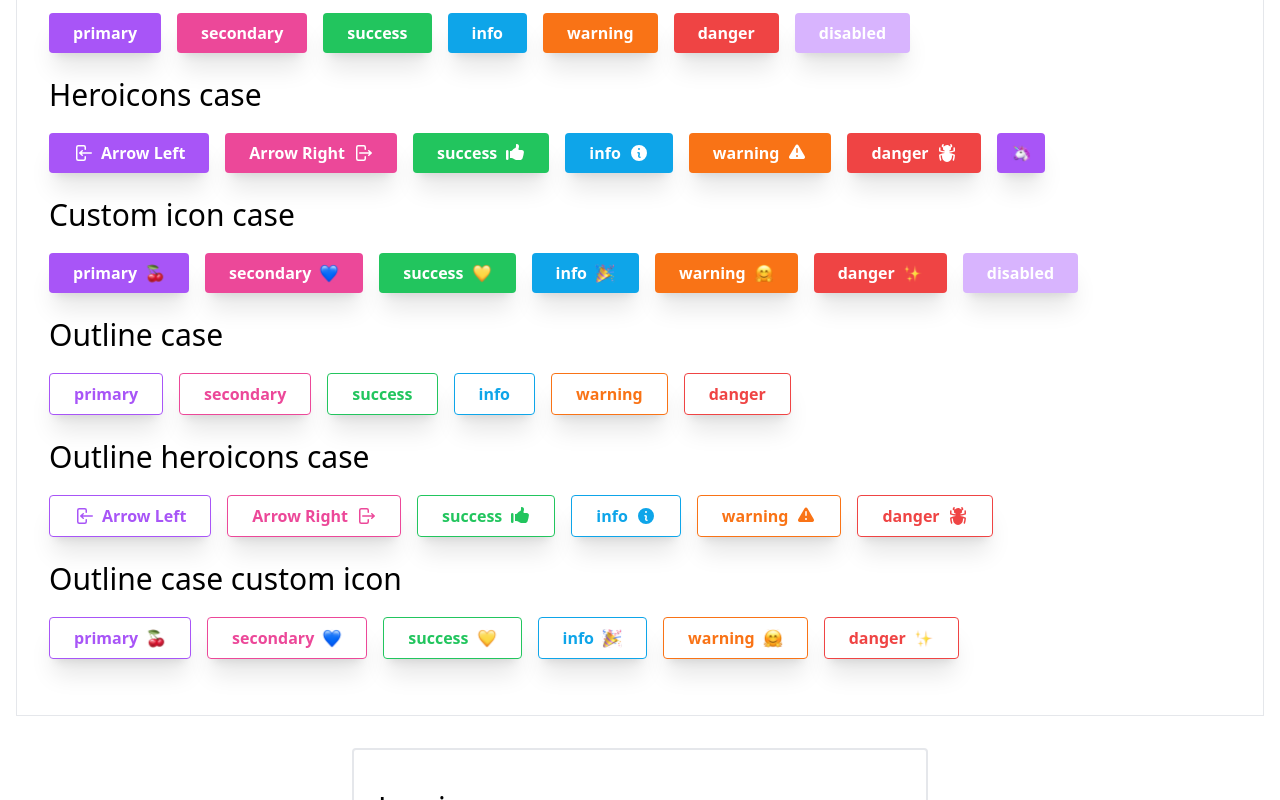
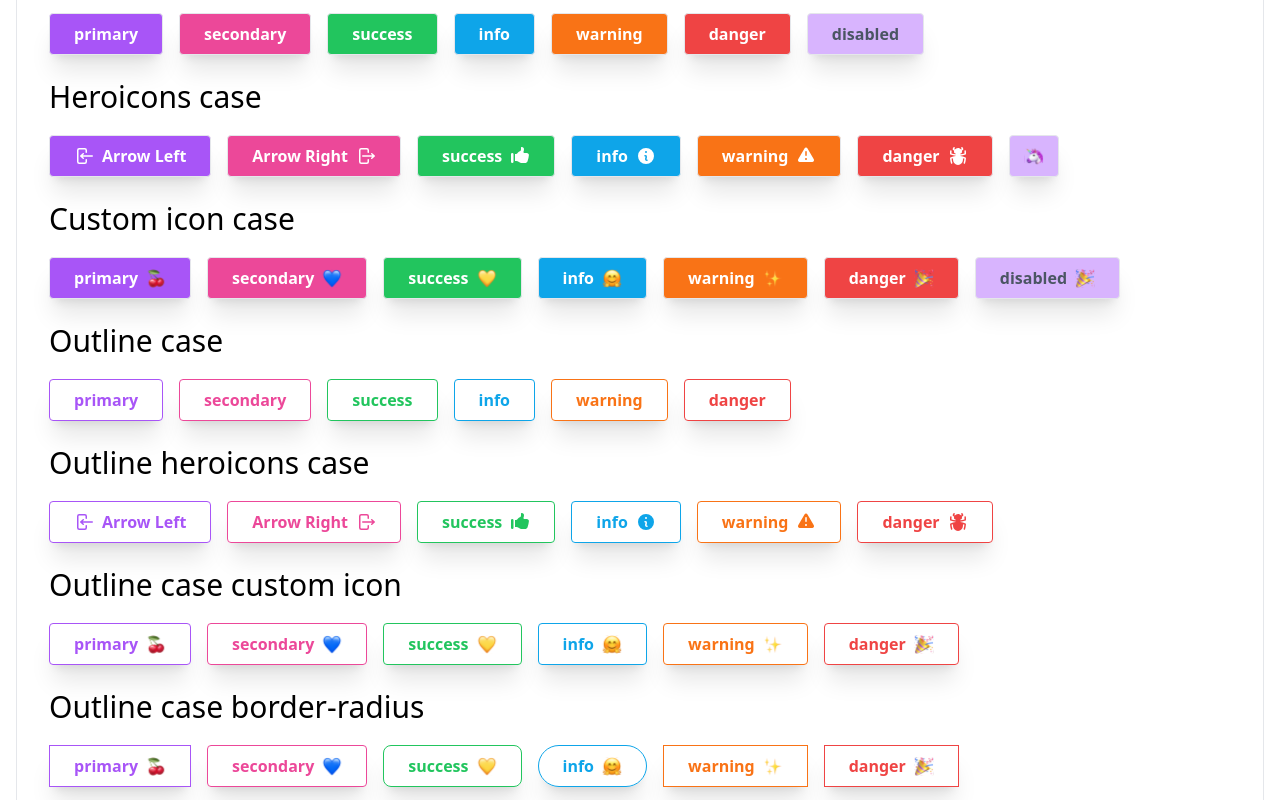
Before and after one commit to RostislavSuslov/Kalyna.design-Kraken, a Vue app: page / in a window 1280 px wide. Shown: the part 180-980 px from the top of the page. Built offline with nearby package versions, Linux system fonts and the light colour scheme.

Commit message:
feat: refactoring CustomButton.vue add sezi and borderRadius

```diff
--- a/src/App.vue
+++ b/src/App.vue
@@ -7,16 +7,12 @@
   import WrapperCustomButton from "@/components/WrapperCustomButton.vue";
   import ArrCities from "@/composables/cities.js"
 
-
-
-
-
   const input = ref('')
   const inputError = computed(()=> {
       return input.value.trim().length ? '' : 'Input is required'
   })
 
-  const helperText = computed(()=>{
+  const helperText = computed(()=> {
     return "A smile always expresses positive emotions: happiness, joy, fun. Smile at someone and they'll smile back :)"
   });
 
--- a/src/components/CustomButton.vue
+++ b/src/components/CustomButton.vue
@@ -1,12 +1,7 @@
 <script setup>
   import {computed} from "vue";
   import {cva} from "class-variance-authority";
-  import IconChery from '@/components/icons/IconCherry.vue';
-  import IconHeartsBlue from '@/components/icons/IconHeartsBlue.vue';
-  import IconHeartsYellow from '@/components/icons/IconHeartsYellow.vue';
-  import IconHugs from '@/components/icons/IconHugs.vue';
-  import IconMagic from '@/components/icons/IconMagic.vue';
-  import IconPetard from "@/components/icons/IconPetard.vue";
+
   import IconUnicorn from "@/components/icons/IconUnicorn.vue";
 
   const props = defineProps({
@@ -16,82 +11,126 @@
     },
     variation: {
       type: String,
-      validator: val => ["primary", "secondary", "warning", "danger", "text"].includes(val),
+      validator: val => [
+       "contained",
+       "outlined"
+      ].includes(val),
+      default: "contained",
+    },
+    color: {
+      type: String,
+      validator: val => [
+        "primary",
+        "secondary",
+        "success",
+        "warning",
+        "danger",
+        "info",
+      ].includes(val),
       default: "primary",
     },
-    leftIcon: Object,
-    rightIcon: Object,
-    iconCherry: Boolean,
-    iconHeartsBlue: Boolean,
-    iconHeartsYellow: Boolean,
-    iconHugs: Boolean,
-    iconMagic: Boolean,
-    iconPetard: Boolean,
-    iconUnicorn: Boolean,
+    size: {
+      type: String,
+      validator: val => [
+          'base',
+          'md',
+          'lg',
+      ].includes(val),
+      default: "base",
+    },
+    borderRadius: {
+      type: String,
+      validator: val => [
+        'none',
+        'sm',
+        'lg'
+      ].includes(val),
+      default: "first",
+    },
+    leftIcon:  [Object, Function],
+    rightIcon: [Object, Function],
     disabled: Boolean,
+    loading: Boolean,
   })
+const isDisabled = computed(()=> props.disabled || props.loading)
+  const buttonClass = computed(()=> {
+    const cvaProps = {
+      disabled: isDisabled.value,
+      borderRadius: props.borderRadius,
+      size: props.size,
 
-  const buttonClass = computed(()=>{
-    return cva("inline-flex items-center justify-center font-bold py-2 px-6 shadow-xl rounded cursor-pointer",
+    }
+    if(!isDisabled.value) {
+      cvaProps[props.variation] = props.color
+    }
+
+    return cva("inline-flex items-center justify-center font-bold border shadow-xl rounded cursor-pointer min-h-[42px]",
         {
             variants: {
-              variation: {
+                contained: {
                   primary:   "bg-purple-500 text-white hover:bg-purple-700",
                   secondary: "bg-pink-500   text-white hover:bg-pink-700",
                   success:   "bg-green-500  text-white hover:bg-green-700",
                   warning:   "bg-orange-500 text-white hover:bg-orange-700",
                   danger:    "bg-red-500    text-white hover:bg-red-700",
                   info:      "bg-sky-500    text-white hover:bg-sky-700",
-
-                  outlinePrimary:   "border border-purple-500 text-purple-500 hover:bg-purple-700  hover:text-white",
-                  outlineSecondary: "border border-pink-500   text-pink-500   hover:bg-pink-700    hover:text-white",
-                  outlineSuccess:   "border border-green-500  text-green-500  hover:bg-green-700   hover:text-white",
-                  outlineWarning:   "border border-orange-500 text-orange-500 hover:bg-orange-700  hover:text-white",
-                  outlineDanger:    "border border-red-500    text-red-500    hover:bg-red-700     hover:text-white",
-                  outlineInfo:      "border border-sky-500    text-sky-500    hover:bg-sky-700     hover:text-white",
-              },
-              disabled: {
-                  true: "!bg-purple-300 !tex-gray-600 hover:bg-gray-200 cursor-not-allowed"
-              }
-            }
+                },
+                outlined: {
+                  primary:   "border-purple-500 text-purple-500 hover:bg-purple-700  hover:text-white",
+                  secondary: "border-pink-500   text-pink-500   hover:bg-pink-700    hover:text-white",
+                  success:   "border-green-500  text-green-500  hover:bg-green-700   hover:text-white",
+                  warning:   "border-orange-500 text-orange-500 hover:bg-orange-700  hover:text-white",
+                  danger:    "border-red-500    text-red-500    hover:bg-red-700     hover:text-white",
+                  info:      "border-sky-500    text-sky-500    hover:bg-sky-700     hover:text-white",
+                },
+                 disabled: {
+                  true: "bg-purple-300 text-gray-600 !cursor-not-allowed"
+                },
+                borderRadius:{
+                    none: 'rounded-none',
+                    base: "rounded",
+                    sm: "rounded-lg",
+                    lg: "rounded-3xl",
+                },
+                size: {
+                  base: "py-2 px-6",
+                  md: "py-4 px-12",
+                  lg: "py-8 px-16",
+                },
+            },
         }
-    )({
-      variation: props.variation,
-      disabled: props.disabled,
-    })
-
+    )(cvaProps)
+    //props.variation
 
   })
 </script>
 
 <template>
-  <component :is="props.as" :disabled="props.disabled" :class="buttonClass" >
-    <IconUnicorn  v-if="props.iconUnicorn" />
+  <component :is="as" :disabled="isDisabled" :class="buttonClass" >
+    <IconUnicorn v-if="loading" />
     <component
-    :is="props.leftIcon"
+    :is="leftIcon"
     :class="[
         'w-5 h-5 mr-2',
-         props.iconUnicorn && 'invisible'
+         loading && 'invisible'
          ]"
 
   />
-    <span :class="[props.iconUnicorn && 'invisible']">
+    <span :class="[loading && 'invisible']">
         <slot />
     </span>
-    <component
-        :is="props.rightIcon"
-        v-if="!props.iconUnicorn"
-        :class="[
+
+
+    <slot name="icon">
+      <component
+          :is="rightIcon"
+          v-if="rightIcon"
+          :class="[
         'w-5 h-5 ml-2',
-         props.iconUnicorn && 'invisible'
+         loading && 'invisible'
          ]"
-    />
-    <IconChery :class="[props.iconCherry]" v-if="props.iconCherry" />
-    <IconHeartsBlue :class="[props.iconHeartsBlue]" v-if="props.iconHeartsBlue" />
-    <IconHeartsYellow :class="[props.iconHeartsYellow]" v-if="props.iconHeartsYellow" />
-    <IconHugs :class="[props.iconHugs]" v-if="props.iconHugs" />
-    <IconMagic :class="[props.iconMagic]" v-if="props.iconMagic" />
-    <IconPetard :class="[props.iconPetard]" v-if="props.iconPetard" />
+      />
+    </slot>
   </component>
 </template>
 
--- a/src/components/WrapperCustomButton.vue
+++ b/src/components/WrapperCustomButton.vue
@@ -1,70 +1,178 @@
 <template>
   <div class="button-row flex flex-col p-8 border my-8">
     <h2 class="text-5xl mb-6">Button task</h2>
-    <div class="flex flex-wrap gap-4 mb-6">
+    <div class="flex flex-wrap items-center gap-4 mb-6">
       <h3 class="block w-full text-3xl mb-1">Default case</h3>
-      <CustomButton variation="primary">primary</CustomButton>
-      <CustomButton variation="secondary">secondary</CustomButton>
-      <CustomButton variation="success">success</CustomButton>
-      <CustomButton variation="info">info</CustomButton>
-      <CustomButton variation="warning">warning</CustomButton>
-      <CustomButton variation="danger">danger</CustomButton>
-      <CustomButton disabled variation="primary">disabled</CustomButton>
+      <CustomButton>primary</CustomButton>
+      <CustomButton color="secondary">secondary</CustomButton>
+      <CustomButton color="success">success</CustomButton>
+      <CustomButton color="info">info</CustomButton>
+      <CustomButton color="warning">warning</CustomButton>
+      <CustomButton color="danger">danger</CustomButton>
+      <CustomButton disabled>disabled</CustomButton>
     </div>
-    <div class="flex flex-wrap gap-4 mb-6">
-      <h3 class="block w-full text-3xl mb-1">Heroicons case</h3>
-      <CustomButton as="a" :left-icon="ArrowLeftOnRectangleIcon">Arrow Left</CustomButton>
-      <CustomButton as="a" variation="secondary" :right-icon="ArrowRightOnRectangleIcon">Arrow Right</CustomButton>
-      <CustomButton as="a" variation="success" :right-icon="HandThumbUpIcon">success</CustomButton>
-      <CustomButton as="a" variation="info" :right-icon="InformationCircleIcon">info</CustomButton>
-      <CustomButton as="a" variation="warning" :right-icon="ExclamationTriangleIcon">warning</CustomButton>
-      <CustomButton as="a" variation="danger" :right-icon="BugAntIcon">danger</CustomButton>
+    <div class="flex flex-wrap gap-4 mb-6 items-center">
+     <h3 class="block w-full text-3xl mb-1">Heroicons case</h3>
+      <CustomButton as="a" href="#" :left-icon="ArrowLeftOnRectangleIcon">Arrow Left</CustomButton>
+      <CustomButton as="a" color="secondary" :right-icon="ArrowRightOnRectangleIcon">Arrow Right</CustomButton>
+      <CustomButton as="a" color="success" :right-icon="HandThumbUpIcon">success</CustomButton>
+      <CustomButton as="a" color="info" :right-icon="InformationCircleIcon">info</CustomButton>
+      <CustomButton as="a" color="warning" :right-icon="ExclamationTriangleIcon">warning</CustomButton>
+      <CustomButton as="a" color="danger" :right-icon="BugAntIcon">danger</CustomButton>
       <CustomButton
           as="a"
           href="https://www.svgrepo.com"
-          iconUnicorn
+          loading
       ></CustomButton>
     </div>
-    <div class="flex flex-wrap gap-4 mb-6">
+    <div class="flex flex-wrap gap-4 mb-6 items-center">
       <h3 class="block w-full text-3xl mb-1">Custom icon case</h3>
-      <CustomButton iconCherry variation="primary">primary</CustomButton>
-      <CustomButton iconHeartsBlue variation="secondary">secondary</CustomButton>
-      <CustomButton iconHeartsYellow variation="success">success</CustomButton>
-      <CustomButton iconPetard variation="info">info</CustomButton>
-      <CustomButton iconHugs variation="warning">warning</CustomButton>
-      <CustomButton iconMagic variation="danger">danger</CustomButton>
-      <CustomButton disabled variation="primary">disabled</CustomButton>
+      <CustomButton color="primary">
+        <template #default>primary</template>
+        <template #icon>
+          <IconChery></IconChery>
+        </template>
+      </CustomButton>
+      <CustomButton color="secondary">
+        <template #default>secondary</template>
+        <template #icon>
+          <IconHeartsBlue></IconHeartsBlue>
+        </template>
+      </CustomButton>
+      <CustomButton color="success">
+        <template #default>success</template>
+        <template #icon>
+          <IconHeartsYellow></IconHeartsYellow>
+        </template>
+      </CustomButton>
+      <CustomButton color="info">
+        <template #default>info</template>
+        <template #icon>
+          <IconHugs></IconHugs>
+        </template>
+      </CustomButton>
+      <CustomButton color="warning">
+        <template #default>warning</template>
+        <template #icon>
+          <IconMagic></IconMagic>
+        </template>
+      </CustomButton>
+      <CustomButton color="danger">
+        <template #default>danger</template>
+        <template #icon>
+          <IconPetard></IconPetard>
+        </template>
+      </CustomButton>
+      <CustomButton disabled color="info">
+        <template #default>disabled</template>
+        <template #icon>
+          <IconPetard></IconPetard>
+        </template>
+      </CustomButton>
     </div>
-    <div class="flex flex-wrap gap-4 mb-6">
+    <div class="flex flex-wrap gap-4 mb-6 items-center">
       <h3 class="block w-full text-3xl mb-1">Outline case</h3>
-      <CustomButton variation="outlinePrimary">primary</CustomButton>
-      <CustomButton variation="outlineSecondary">secondary</CustomButton>
-      <CustomButton variation="outlineSuccess">success</CustomButton>
-      <CustomButton variation="outlineInfo">info</CustomButton>
-      <CustomButton variation="outlineWarning">warning</CustomButton>
-      <CustomButton variation="outlineDanger">danger</CustomButton>
+      <CustomButton variation="outlined" color="primary">primary</CustomButton>
+      <CustomButton variation="outlined" color="secondary">secondary</CustomButton>
+      <CustomButton variation="outlined" color="success">success</CustomButton>
+      <CustomButton variation="outlined" color="info">info</CustomButton>
+      <CustomButton variation="outlined" color="warning">warning</CustomButton>
+      <CustomButton variation="outlined" color="danger">danger</CustomButton>
     </div>
-    <div class="flex flex-wrap gap-4 mb-6">
+    <div class="flex flex-wrap gap-4 mb-6 items-center">
       <h3 class="block w-full text-3xl mb-1">Outline heroicons case</h3>
-      <CustomButton variation="outlinePrimary" :left-icon="ArrowLeftOnRectangleIcon">Arrow Left</CustomButton>
-      <CustomButton variation="outlineSecondary" :right-icon="ArrowRightOnRectangleIcon">Arrow Right</CustomButton>
-      <CustomButton variation="outlineSuccess" :right-icon="HandThumbUpIcon">success</CustomButton>
-      <CustomButton variation="outlineInfo" :right-icon="InformationCircleIcon">info</CustomButton>
-      <CustomButton variation="outlineWarning" :right-icon="ExclamationTriangleIcon">warning</CustomButton>
-      <CustomButton variation="outlineDanger" :right-icon="BugAntIcon">danger</CustomButton>
+      <CustomButton variation="outlined" color="primary" :left-icon="ArrowLeftOnRectangleIcon">Arrow Left</CustomButton>
+      <CustomButton variation="outlined" color="secondary" :right-icon="ArrowRightOnRectangleIcon">Arrow Right</CustomButton>
+      <CustomButton variation="outlined" color="success" :right-icon="HandThumbUpIcon">success</CustomButton>
+      <CustomButton variation="outlined" color="info" :right-icon="InformationCircleIcon">info</CustomButton>
+      <CustomButton variation="outlined" color="warning" :right-icon="ExclamationTriangleIcon">warning</CustomButton>
+      <CustomButton variation="outlined" color="danger" :right-icon="BugAntIcon">danger</CustomButton>
     </div>
-    <div class="flex flex-wrap gap-4 mb-6">
+    <div class="flex flex-wrap gap-4 mb-6 items-center">
       <h3 class="block w-full text-3xl mb-1">Outline case custom icon</h3>
-      <CustomButton iconCherry variation="outlinePrimary">primary</CustomButton>
-      <CustomButton iconHeartsBlue variation="outlineSecondary">secondary</CustomButton>
-      <CustomButton iconHeartsYellow variation="outlineSuccess">success</CustomButton>
-      <CustomButton iconPetard variation="outlineInfo">info</CustomButton>
-      <CustomButton iconHugs variation="outlineWarning">warning</CustomButton>
-      <CustomButton iconMagic variation="outlineDanger">danger</CustomButton>
+      <CustomButton variation="outlined" color="primary">
+        <template #default>primary</template>
+        <template #icon>
+          <IconChery></IconChery>
+        </template>
+      </CustomButton>
+      <CustomButton variation="outlined" color="secondary">
+        <template #default>secondary</template>
+        <template #icon>
+          <IconHeartsBlue></IconHeartsBlue>
+        </template>
+      </CustomButton>
+      <CustomButton variation="outlined" color="success">
+        <template #default>success</template>
+        <template #icon>
+          <IconHeartsYellow></IconHeartsYellow>
+        </template>
+      </CustomButton>
+      <CustomButton variation="outlined" color="info">
+        <template #default>info</template>
+        <template #icon>
+          <IconHugs></IconHugs>
+        </template>
+      </CustomButton>
+      <CustomButton variation="outlined" color="warning">
+        <template #default>warning</template>
+        <template #icon>
+          <IconMagic></IconMagic>
+        </template>
+      </CustomButton>
+      <CustomButton variation="outlined" color="danger">
+        <template #default>danger</template>
+        <template #icon>
+          <IconPetard></IconPetard>
+        </template>
+      </CustomButton>
     </div>
-  </div>
-
-
+    <div class="flex flex-wrap gap-4 mb-6 items-center">
+      <h3 class="block w-full text-3xl mb-1">Outline case border-radius</h3>
+      <CustomButton variation="outlined" color="primary" border-radius="none">
+        <template #default>primary</template>
+        <template #icon>
+          <IconChery></IconChery>
+        </template>
+      </CustomButton>
+      <CustomButton variation="outlined" color="secondary" border-radius="base">
+        <template #default>secondary</template>
+        <template #icon>
+          <IconHeartsBlue></IconHeartsBlue>
+        </template>
+      </CustomButton>
+      <CustomButton variation="outlined" color="success" border-radius="sm">
+        <template #default>success</template>
+        <template #icon>
+          <IconHeartsYellow></IconHeartsYellow>
+        </template>
+      </CustomButton>
+      <CustomButton variation="outlined" color="info" border-radius="lg">
+        <template #default>info</template>
+        <template #icon>
+          <IconHugs></IconHugs>
+        </template>
+      </CustomButton>
+      <CustomButton variation="outlined" color="warning" border-radius="none">
+        <template #default>warning</template>
+        <template #icon>
+          <IconMagic></IconMagic>
+        </template>
+      </CustomButton>
+      <CustomButton variation="outlined" color="danger" border-radius="none">
+        <template #default>danger</template>
+        <template #icon>
+          <IconPetard></IconPetard>
+        </template>
+      </CustomButton>
+    </div>
+    <div class="flex flex-wrap gap-4 mb-6 items-center">
+      <h3 class="block w-full text-3xl mb-1">Size case</h3>
+      <CustomButton as="a" size="lg" href="#" :left-icon="ArrowLeftOnRectangleIcon">Arrow Left</CustomButton>
+      <CustomButton as="a" size="md" color="secondary" :right-icon="ArrowRightOnRectangleIcon">Arrow Right</CustomButton>
+      <CustomButton as="a" size="base" color="success" :right-icon="HandThumbUpIcon">success</CustomButton>
+    </div>
+   </div>
 </template>
 
 <script setup>
@@ -75,6 +183,12 @@ import {ExclamationTriangleIcon} from '@heroicons/vue/20/solid'
 import {HandThumbUpIcon} from '@heroicons/vue/20/solid'
 import {BugAntIcon} from '@heroicons/vue/20/solid'
 import {InformationCircleIcon} from '@heroicons/vue/20/solid'
+import IconChery from '@/components/icons/IconCherry.vue';
+import IconHeartsBlue from '@/components/icons/IconHeartsBlue.vue';
+import IconHeartsYellow from '@/components/icons/IconHeartsYellow.vue';
+import IconHugs from '@/components/icons/IconHugs.vue';
+import IconMagic from '@/components/icons/IconMagic.vue';
+import IconPetard from "@/components/icons/IconPetard.vue";
 
 </script>
 
```
